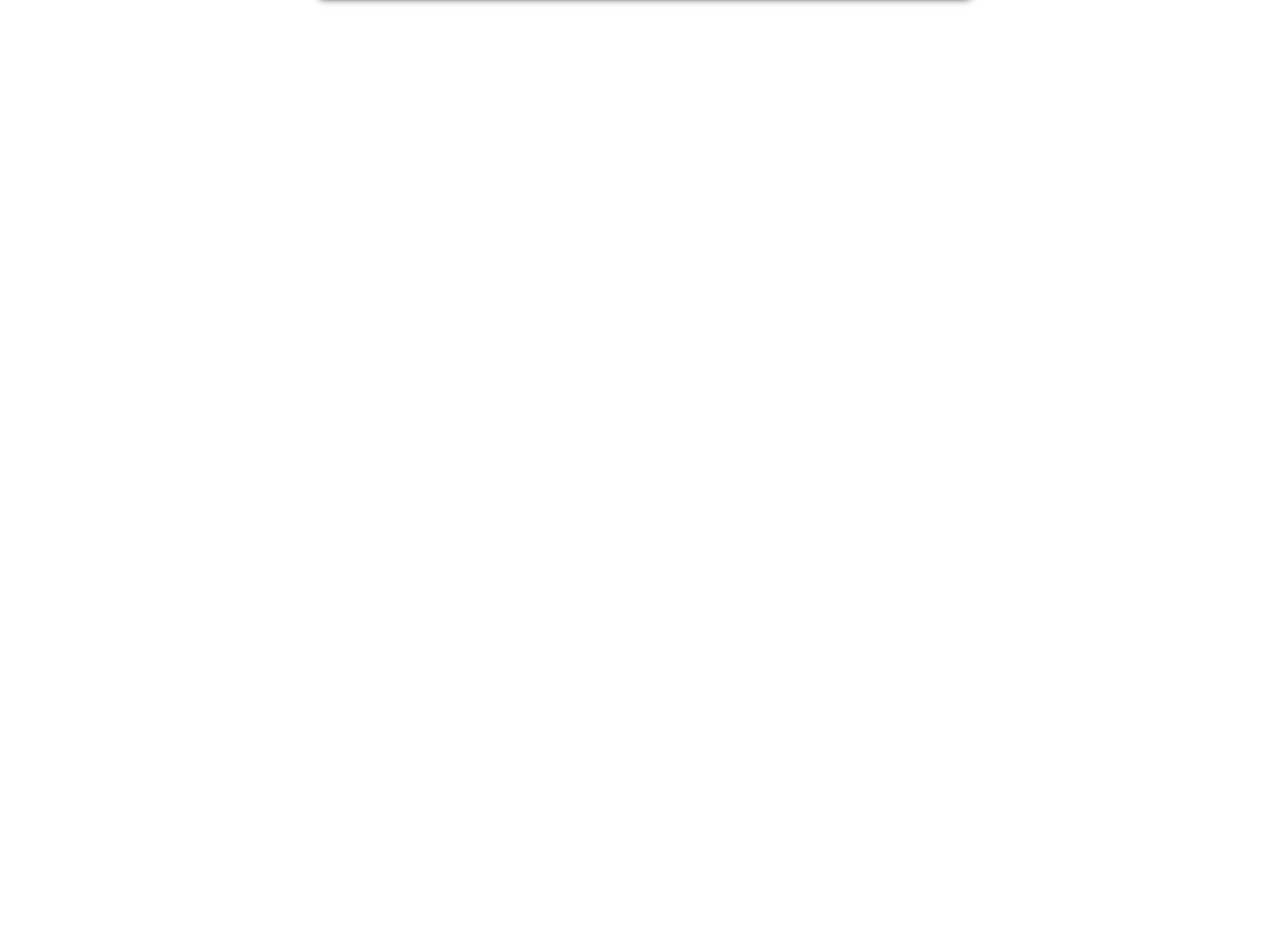
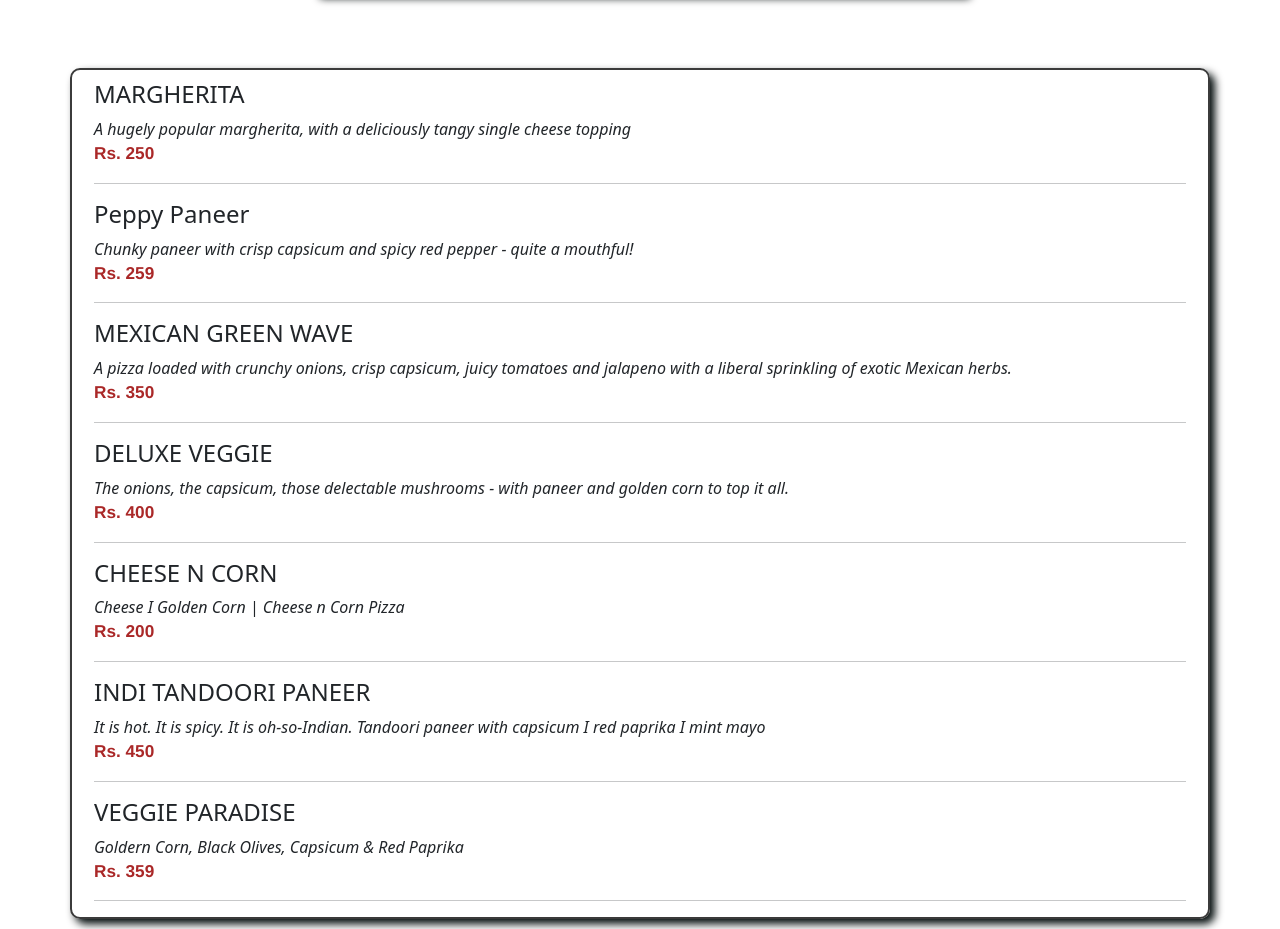
Before and after one commit to jaiswalk008/Restaurant-app, a React (Create React App) app: page / in a window 1280 px wide. Shown: the part 463-1392 px from the top of the page. Before the commit the page ends 800 px from the top, so only its background shows below. Built offline with nearby package versions, Linux system fonts and the light colour scheme.

Commit message:
added menu

```diff
--- a/src/App.js
+++ b/src/App.js
@@ -1,10 +1,12 @@
 import React from 'react';
 import './App.css';
 import Header from './Components/Layout/Header';
+import Menu from './Components/Layout/Menu';
 function App() {
   return(
     <div>
       <Header/>
+      <Menu/>
     </div>
   )
 
--- a/src/Components/Layout/Layout.css
+++ b/src/Components/Layout/Layout.css
@@ -28,6 +28,7 @@
     color: antiquewhite;
     height: 250px;
     box-shadow: 5px 5px 8px rgba(0, 10, 10, 10);
+
 }
 .description>p{
     font-size: 1.1rem;
@@ -35,3 +36,22 @@
     padding: 10px;
     text-align: center;
 }
+.menu{
+    position:inherit;
+    margin-top: 200px;
+    margin-bottom: 10px;
+    border: 2px solid rgb(59, 59, 59);
+    border-radius: 10px;
+    box-shadow: 5px 5px 8px rgba(0, 10, 10, 10);
+}
+.menu-item{
+    margin: 10px;
+}
+.menu-item >strong{
+    color: rgb(170, 40, 40);
+    font-family:'Franklin Gothic Medium', 'Arial Narrow', Arial, sans-serif;
+    font-size: 1.075rem;
+}
+menu-item >h4{
+    font-family:'Gill Sans', 'Gill Sans MT', Calibri, 'Trebuchet MS', sans-serif;
+}
--- /dev/null
+++ b/src/Components/Layout/Menu.js
@@ -0,0 +1,21 @@
+import MenuItem from "./MenuItem"
+import "./Layout.css"
+const Menu = () =>{
+    const menuItems = [
+        {name:"MARGHERITA" , desc:"A hugely popular margherita, with a deliciously tangy single cheese topping",price:250},
+        {name:"Peppy Paneer" , desc:"Chunky paneer with crisp capsicum and spicy red pepper - quite a mouthful!",price:259},
+        {name:"MEXICAN GREEN WAVE" , desc:"A pizza loaded with crunchy onions, crisp capsicum, juicy tomatoes and jalapeno with a liberal sprinkling of exotic Mexican herbs.",price:350},
+        {name:"DELUXE VEGGIE" , desc:"The onions, the capsicum, those delectable mushrooms - with paneer and golden corn to top it all.",price:400},
+        {name:"CHEESE N CORN" , desc:"Cheese I Golden Corn | Cheese n Corn Pizza",price:200},
+        {name:"INDI TANDOORI PANEER" , desc:"It is hot. It is spicy. It is oh-so-Indian. Tandoori paneer with capsicum I red paprika I mint mayo",price:450},
+        {name:"VEGGIE PARADISE" , desc:"Goldern Corn, Black Olives, Capsicum & Red Paprika",price:359},
+    ]
+    return (
+        <div className="menu container">
+            {menuItems.map((element) => {
+                return <MenuItem key={element.name} name={element.name} desc={element.desc} price={element.price} />
+            })}
+        </div>
+    )
+}
+export default Menu;
--- /dev/null
+++ b/src/Components/Layout/MenuItem.js
@@ -0,0 +1,12 @@
+import './Layout.css'
+const MenuItem = (props) =>{
+   return(
+    <div className="menu-item">
+        <h4>{props.name}</h4>
+        <i>{props.desc}</i><br></br>
+        <strong>Rs. {props.price}</strong>
+        <hr></hr>
+    </div>
+   )
+}
+export default MenuItem;
```
